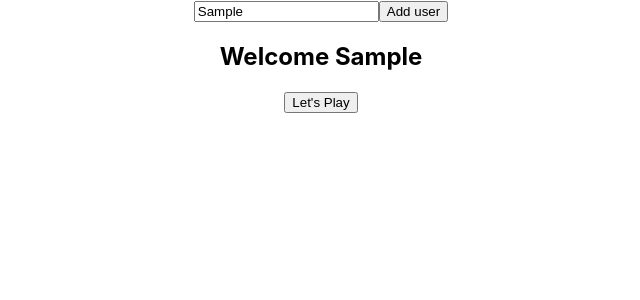
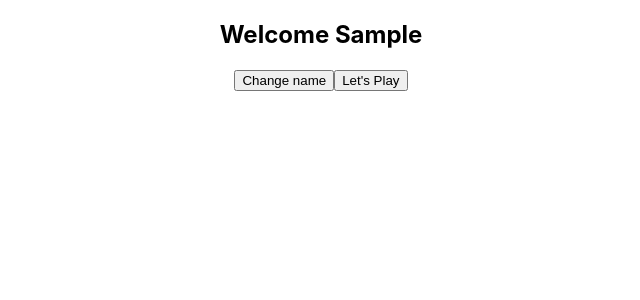
Before and after one commit to felix-odenhall/get-a-row, a React (Create React App) app: page / in a window 1280 px wide. Both pictures are taken after typing "Sample" into the empty fields and a click on the button "Add user". Shown: the top 300 px of the page, without its empty margins (319-959 px from the left). Built offline with nearby package versions, Linux system fonts and the light colour scheme.

Commit message:
add function to change name

```diff
--- a/src/components/StartGameComponent.tsx
+++ b/src/components/StartGameComponent.tsx
@@ -1,11 +1,18 @@
 interface StartGameComponentProps {
   activePlayer: string;
+  username: string;
+  setUsername: (username: string) => void;
+  setActivePlayer: (activePlayer: string) => void;
 }
 
-function StartGameComponent({ activePlayer }: StartGameComponentProps) {
+function StartGameComponent({
+  activePlayer,
+  setUsername,
+}: StartGameComponentProps) {
   return (
     <>
       <h2>Welcome {activePlayer}</h2>
+      <button onClick={() => setUsername("")}>Change name</button>
       <button>Let's Play</button>
     </>
   );
--- a/src/pages/Home.tsx
+++ b/src/pages/Home.tsx
@@ -1,10 +1,13 @@
-import React, { useState } from "react";
+import { useEffect, useState } from "react";
 import CreateUserForm from "../components/CreateUserForm";
 import StartGameComponent from "../components/StartGameComponent";
 
 function Home() {
   const [username, setUsername] = useState<string>("");
   const [activePlayer, setActivePlayer] = useState<string>("");
+
+  const hasAUsernameFn = () => {
+    if (activePlayer === "") {
       return (
         <>
           <CreateUserForm
@@ -12,9 +15,30 @@ function Home() {
             setUsername={setUsername}
             setActivePlayer={setActivePlayer}
           />
-      <StartGameComponent activePlayer={activePlayer} />
+        </>
+      );
+    } else {
+      return (
+        <>
+          <StartGameComponent
+            setActivePlayer={setActivePlayer}
+            activePlayer={activePlayer}
+            username={username}
+            setUsername={setUsername}
+          />
         </>
       );
     }
+  };
+
+  useEffect(() => {
+    console.log("change happened");
+    setActivePlayer("");
+  }, [username]);
+
+  const hasAUser = hasAUsernameFn();
+
+  return <>{hasAUser}</>;
+}
 
 export default Home;
```
Lines whose indentation alone changed are shown as unchanged.
